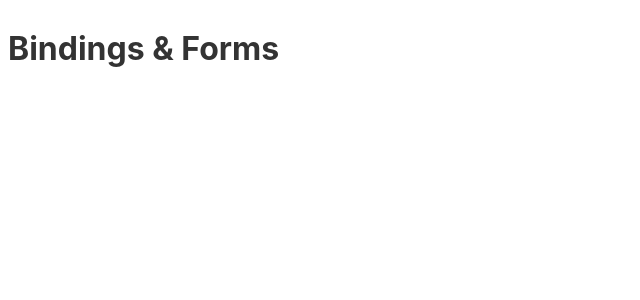
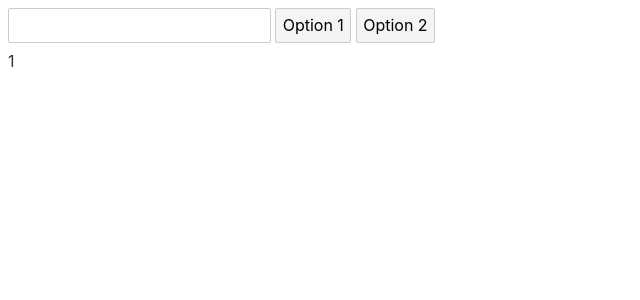
Before and after one commit to sahilmob/svelte-course-forms-and-bindings, a Svelte app: page / in a window 1280 px wide. Shown: the top 300 px of the page, without its empty margins (0-640 px from the left). Built offline with nearby package versions, Linux system fonts and the light colour scheme.

Commit message:
basic binding

```diff
--- a/src/App.svelte
+++ b/src/App.svelte
@@ -1,5 +1,12 @@
 <script>
+  import CustomInput from "./CustomInput.svelte";
+  import Toggle from "./Toggle.svelte";
 
+  let value = "";
+  let chosenOption;
+  $: console.log(value);
 </script>
 
-<h1>Bindings & Forms</h1>
+<CustomInput bind:val={value} />
+<Toggle bind:chosenOption />
+<div> {chosenOption} </div>
```
